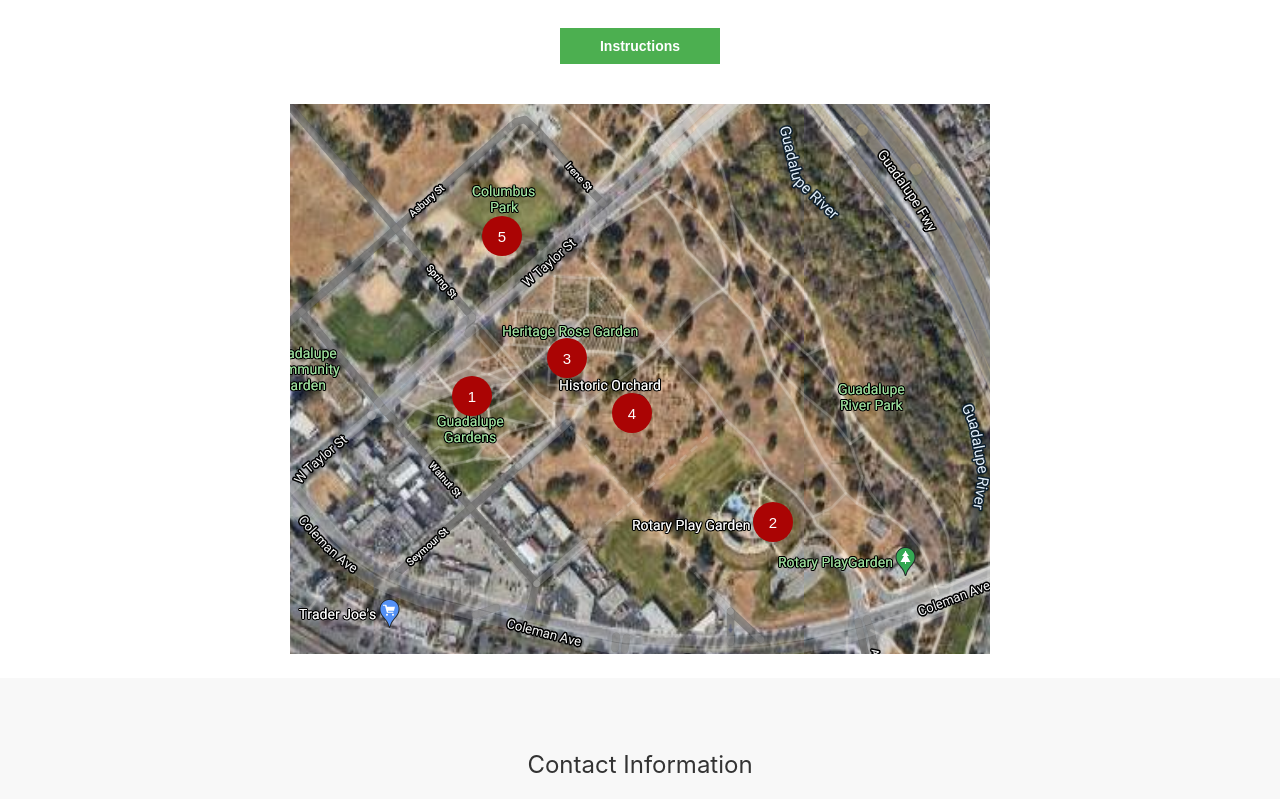
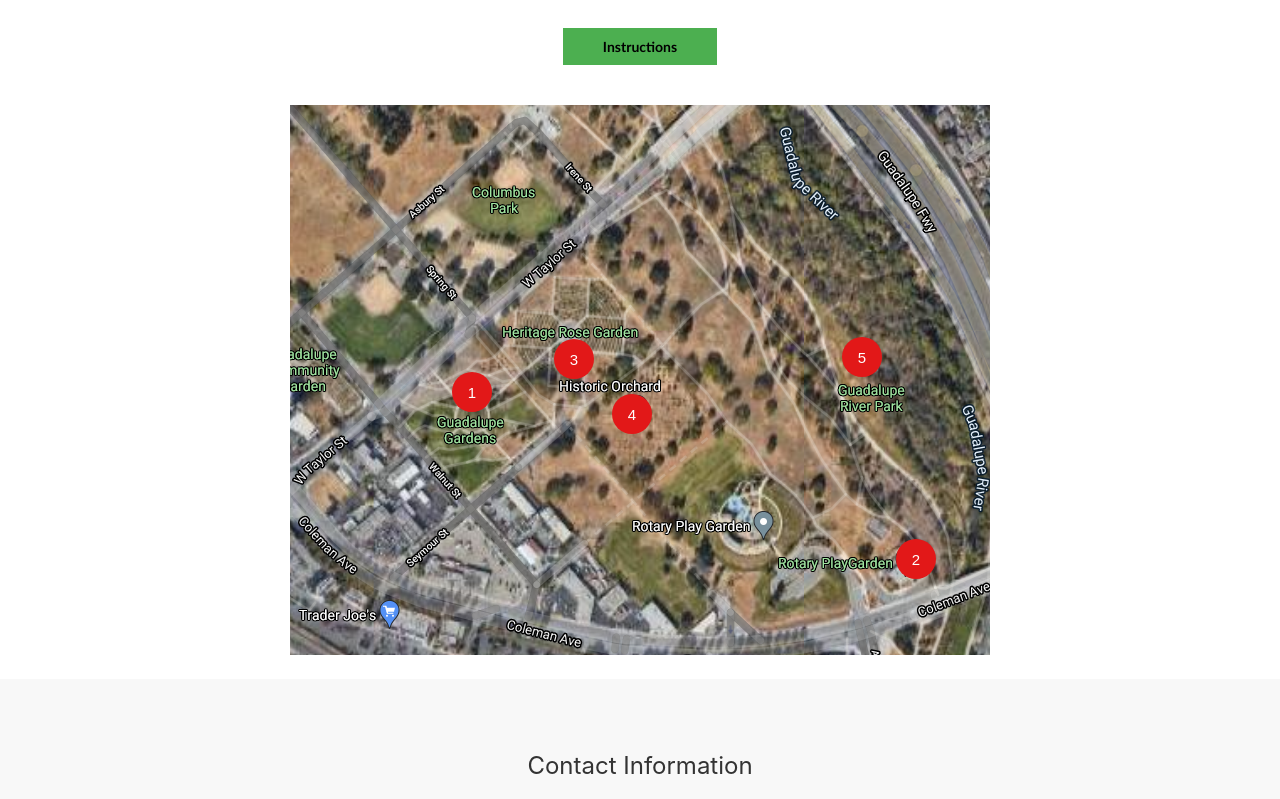
Before and after one commit to mchan78/Girl-Scouts-Project, a plain HTML site: page index.html in a window 1280 px wide. Shown: the part 161-960 px from the top of the page. Drawn offline with Linux system fonts and the light colour scheme.

Commit message:
Update styles.css

```diff
--- a/styles/styles.css
+++ b/styles/styles.css
@@ -4,7 +4,7 @@
 
 h1 {
     color: black !important;
-    font-family: 'Verdana', 'Geneva', 'Tahoma', sans-serif !important;
+    font-family: 'Gill Sans', 'Gill Sans MT', Calibri, 'Trebuchet MS', sans-serif;
 }
 
 body {
@@ -36,7 +36,7 @@ html {
 }
 
 .button {
-    background-color: #aa0404;
+    background-color: #e21818;
     border: none;
     color: white;
     text-align: center;
@@ -56,13 +56,14 @@ html {
 #instructionsButton {
     background-color: #4CAF50;
     border: none;
-    color:white;
+    color:black;
     font-weight: bolder;
     padding: 10px 40px;
     text-align: center;
     text-decoration: none;
     display: inline-block;
     font-size: 14px;
+    font-family:'Gill Sans', 'Gill Sans MT', Calibri, 'Trebuchet MS', sans-serif ;
 }
 
 #map {
@@ -81,22 +82,22 @@ margin-bottom: 40px;
 
 #buttonOne {
 
-    top: 270px;
+    top: 265px;
     left: 160px;
 
 }
 
 #buttonTwo {
 
-    top: 396px;
-    left: 461px;
+    top: 432px;
+    left: 604px;
 
 }
 
 #buttonThree{
 
     top: 232px;
-    left: 255px;
+    left: 262px;
 
 }
 
@@ -109,16 +110,18 @@ margin-bottom: 40px;
 
 #buttonFive{
 
-    top: 110px;
-    left: 190px;
+    top: 230px;
+    left: 550px;
 
-}
-
-.textAlign{
-    /* position: relative;
-    right: 368px; */
 }
 
 button:hover {
     cursor: pointer;
 }
+
+footer {
+    text-align: center;
+    padding: 3px;
+    background-color: white;
+    color: black;
+  }
```
